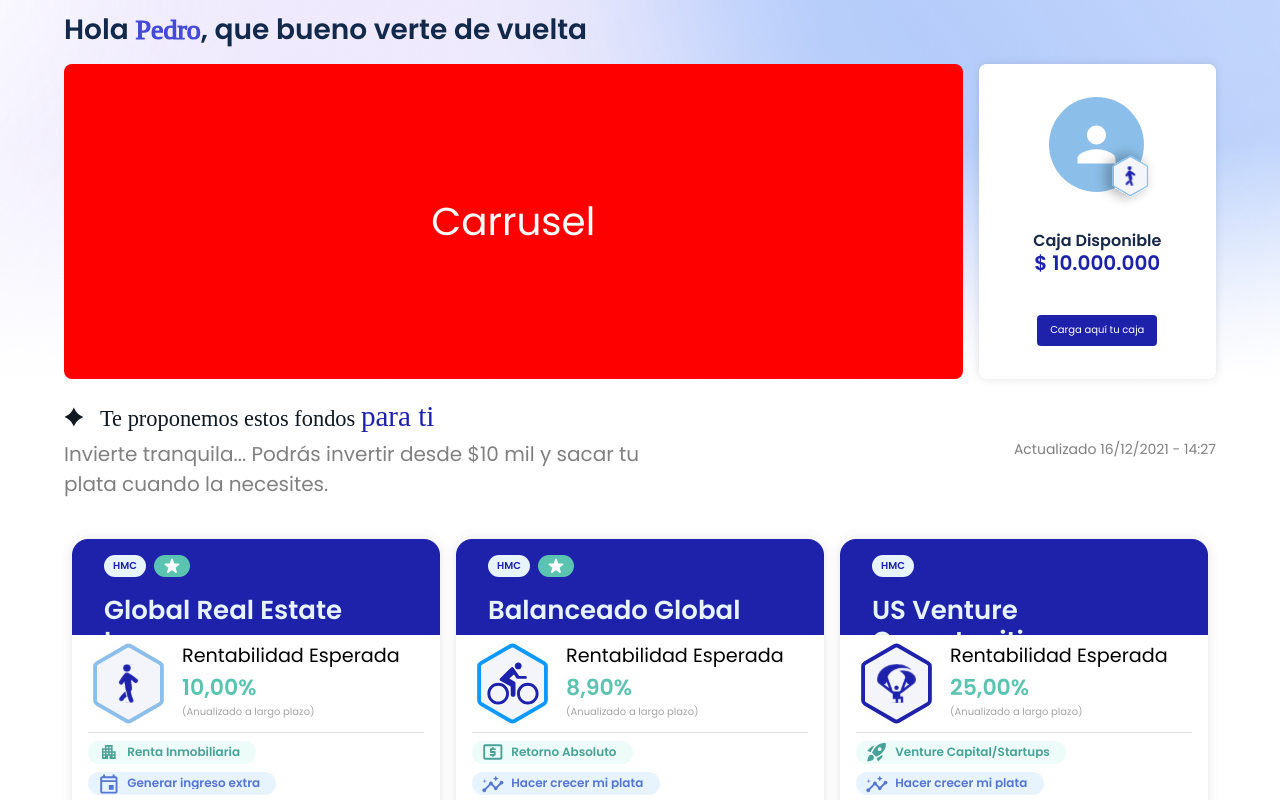
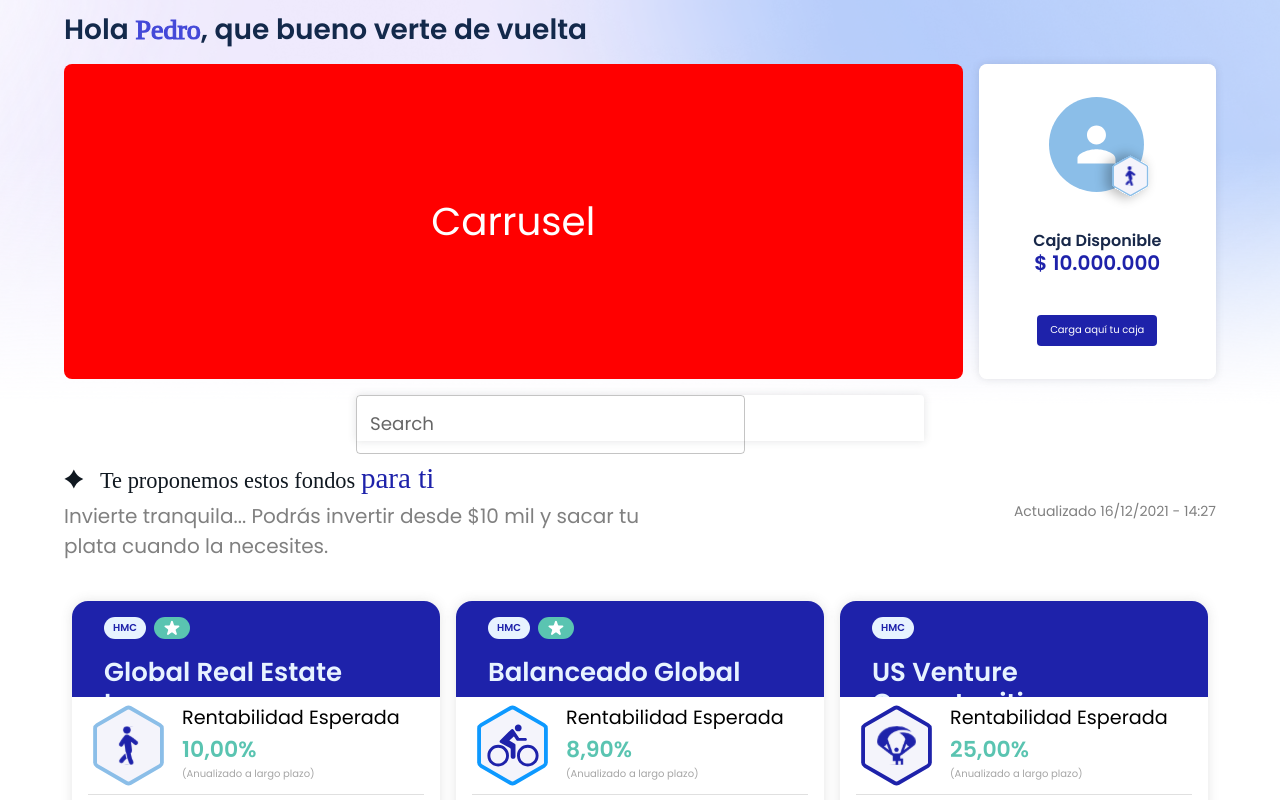
Before and after one commit to PandaDesigner/xcala-mui, a React (Vite) app: page / in a window 1280 px wide. Shown: the top 800 px of the page. Built offline with nearby package versions, Linux system fonts and the light colour scheme; a web font is replaced by a local one.

Commit message:
cagada pedro

```diff
--- a/src/components/newDasborad/FilterSection/FilterSection.components.jsx
+++ b/src/components/newDasborad/FilterSection/FilterSection.components.jsx
@@ -30,7 +30,7 @@ export const ContentFilter = styled(Stack)({
 	//width: '1352px',
 });
 
-const SearchFilter = styled("form")({
+export const SearchFilter = styled("from")({
 	position: "relative",
 	isolation: "isolate",
 	//flexDirection: 'row',
@@ -40,4 +40,4 @@ const SearchFilter = styled("form")({
 	//alignItems: 'flex-start',
 	padding: "0px 8px 0px 0px",
 	boxSizing: "border-box",
-})`varinat="outlined"`;
+});
--- a/src/components/newDasborad/FilterSection/FilterShearch.jsx
+++ b/src/components/newDasborad/FilterSection/FilterShearch.jsx
@@ -2,12 +2,12 @@ import { useState } from "react";
 import { SearchFilter } from "./FilterSection.components.jsx";
 import { TextField } from "@mui/material";
 
-const [shearch, setShearch] = useState("");
 
 export const FilterShearch = () => {
+	const [shearch, setShearch] = useState("");
 	return (
 		<>
-			<form>
+			<SearchFilter>
 				<TextField
 					id="outlined-basic"
 					label="Search"
@@ -15,7 +15,7 @@ export const FilterShearch = () => {
 					value={shearch}
 					onChange={(e) => setShearch(e.target.value)}
 				/>
-			</form>
+			</SearchFilter>
 		</>
 	);
 };
--- a/src/components/newViewPortafolio/ProductView.jsx
+++ b/src/components/newViewPortafolio/ProductView.jsx
@@ -6,6 +6,9 @@ import { CajaSection } from "../newDasborad/CajaSection.jsx";
 //import { CardsFound } from "../newDasborad/CardsProduct/CardsFound.jsx";
 import { DiviaiderSectionText } from "../newDasborad/DiviaiderSectionText.jsx";
 import { CardsFound } from "../newDasborad/CardsProduct/CardsFound.jsx";
+
+import { SectionFilter } from "../../components/newDasborad/FilterSection/SectionFilter.jsx";
+
 
 
 const name = "Pedro"
@@ -67,6 +70,7 @@ export const ProductView = () => {
             <CajaSection perfil={perfil} cashAmount={cashAmount} />
           </SectionCaja>
         </SectionHeader>
+        <SectionFilter/>
 
         <DiviaiderSectionText width={"100%"} />
 
```
